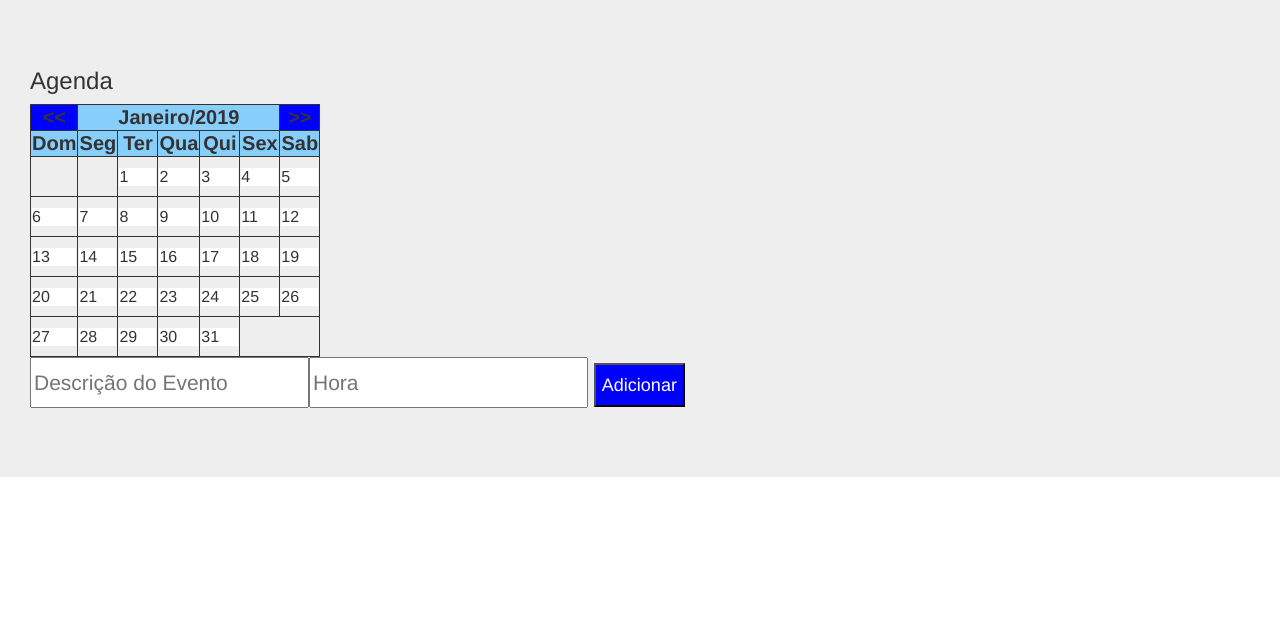
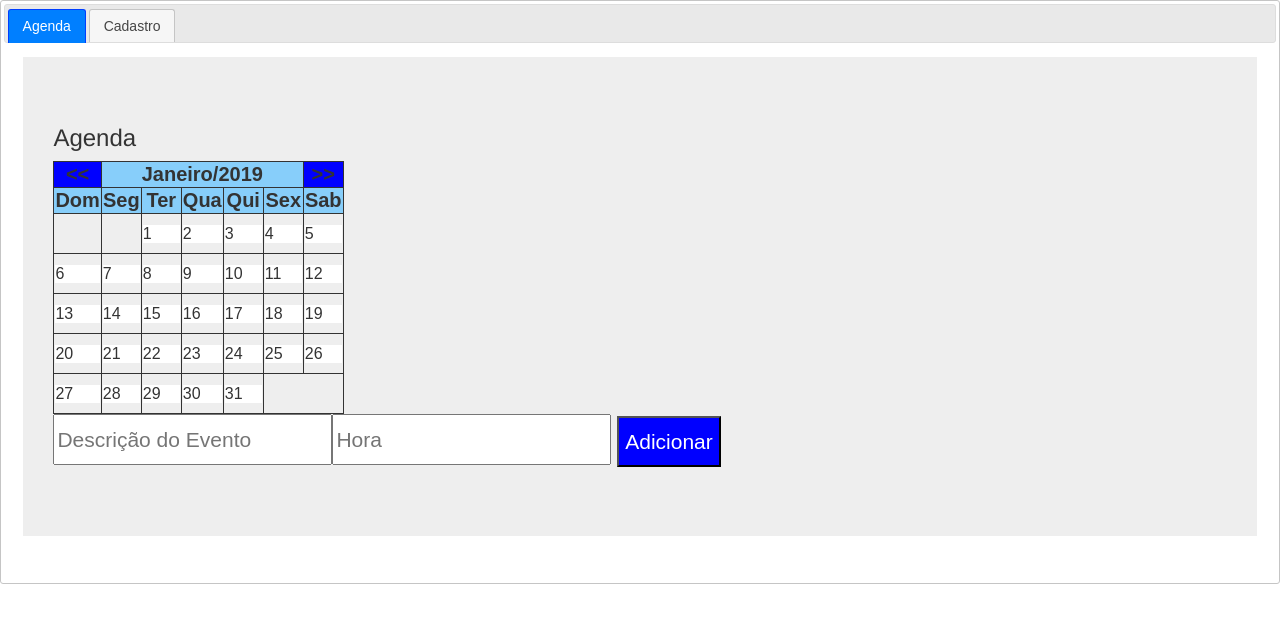
Before and after one commit to tymo/Agenda, a website: page public_html/index.html in a window 1280 px wide. Drawn offline with nearby package versions, Linux system fonts and the light colour scheme.

Commit message:
Renamed itemInput to todoInput

```diff
--- a/public_html/index.html
+++ b/public_html/index.html
@@ -15,15 +15,45 @@
 
         <script src="js/directives/todoItem.js"></script>
         <script src="js/directives/todoList.js"></script>
-        <script src="js/directives/itemInput.js"></script>
+        <script src="js/directives/todoInput.js"></script>
+        <!--Tabs-->
+        <link rel="stylesheet" href="//code.jquery.com/ui/1.12.1/themes/base/jquery-ui.css">
+        <link rel="stylesheet" href="/resources/demos/style.css">
+        <script src="https://code.jquery.com/jquery-1.12.4.js"></script>
+        <script src="https://code.jquery.com/ui/1.12.1/jquery-ui.js"></script>
+        <script>
+            $(function () {
+                $("#tabs").tabs();
+            });
+        </script>
+        <!--Tabs-->
     </head>
     <body ng-controller="agendaCtrl">
-        <div class="jumbotron">
-            <h3>{{app}}</h3>
-            <agenda event-bus="eventBus"></agenda>
-            <div>
-                <todo-List event-bus="eventBus"></todo-list>
-                <item-Input event-bus="eventBus"></item-input>
+        <!--        <div class="jumbotron">
+                    <h3>{{app}}</h3>
+                    <agenda event-bus="eventBus"></agenda>
+                    <div>
+                        <todo-List event-bus="eventBus"></todo-list>
+                        <todo-Input event-bus="eventBus"></todo-input>
+                    </div>
+                </div>-->
+        <div id="tabs">
+            <ul>
+                <li><a href="#tabs-1">Agenda</a></li>
+                <li><a href="#tabs-2">Cadastro</a></li>
+            </ul>
+            <div id="tabs-1">
+                <div class="jumbotron">
+                    <h3>{{app}}</h3>
+                    <agenda event-bus="eventBus"></agenda>
+                    <div>
+                        <todo-List event-bus="eventBus"></todo-list>
+                        <todo-Input event-bus="eventBus"></todo-input>
+                    </div>
+                </div>
+            </div>
+            <div id="tabs-2">
+                <p>Content 2</p>
             </div>
         </div>
     </body>
--- a/public_html/js/directives/itemInput.js
+++ b/public_html/js/directives/todoInput.js
@@ -1,4 +1,4 @@
-angular.module("agenda").directive('itemInput', function ($compile) {
+angular.module("agenda").directive('todoInput', function ($compile) {
     return {
         scope: {
             eventBus: "="},
```
